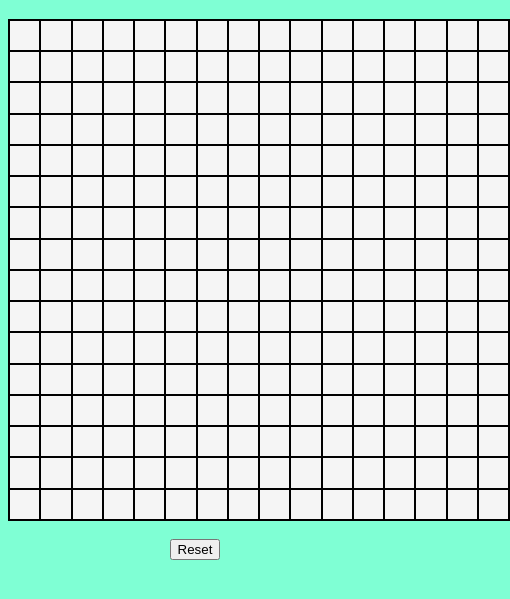
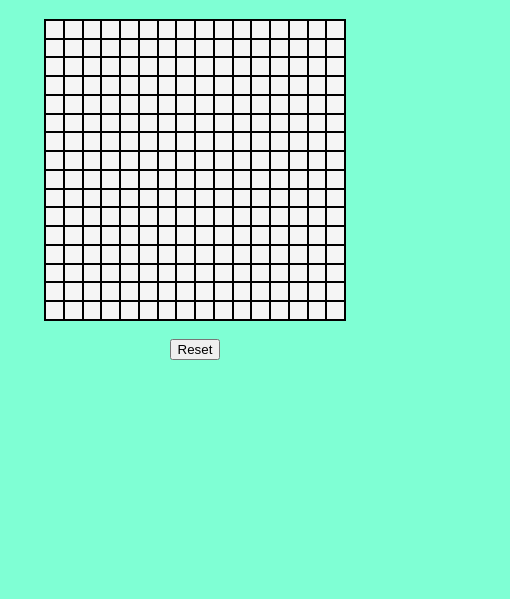
Before and after one commit to franciscog123/Etch-a-Sketch, a plain HTML site: page index.html in a window 390 px wide. Shown: the part 61-660 px from the top of the page, 510 px wide, since content can reach past the window. Drawn offline with Linux system fonts and the light colour scheme.

Commit message:
grid responsive for mobile

```diff
--- a/styles.css
+++ b/styles.css
@@ -27,6 +27,13 @@ body{
     margin-right: auto;
 }
 
+@media screen and (max-width: 420px) {
+    .container {
+        height:300px;
+        width:300px;
+    }
+  }
+
 
 .grid
 {
```
